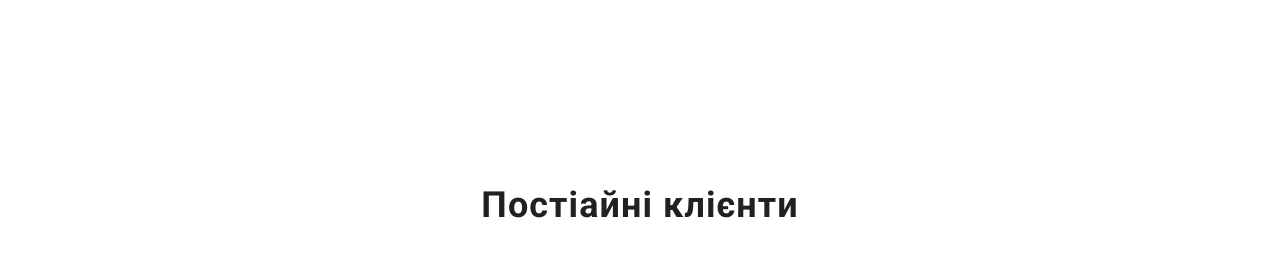
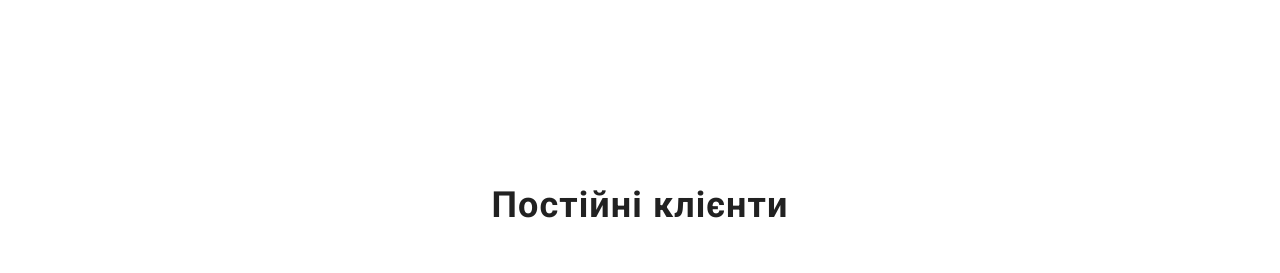
Before and after one commit to Nazariy150286/WebStud1o, a website: page index.html in a window 1280 px wide. Shown: the part 2392-2665 px from the top of the page. Drawn offline with nearby package versions, Linux system fonts and the light colour scheme; some packages are replaced by stand-ins of ours; a script that the page names is missing.

Commit message:
changes html,css

```diff
--- a/index.html
+++ b/index.html
@@ -818,7 +818,7 @@
       </section>
       <section id="partners" class="everyday_clients">
         <div class="container">
-          <h2 class="everyday_clients_title">Постіaйні клієнти</h2>
+          <h2 class="everyday_clients_title">Постійні клієнти</h2>
           <ul class="everyday_clients__list_clients">
             <li>
               <a
```
